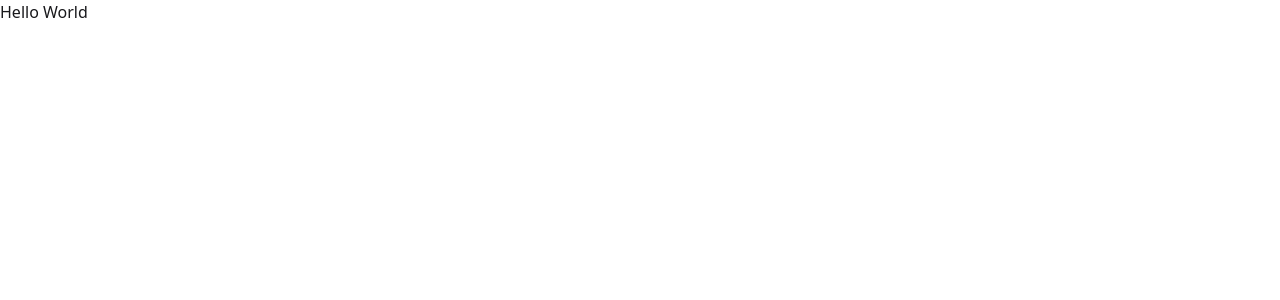
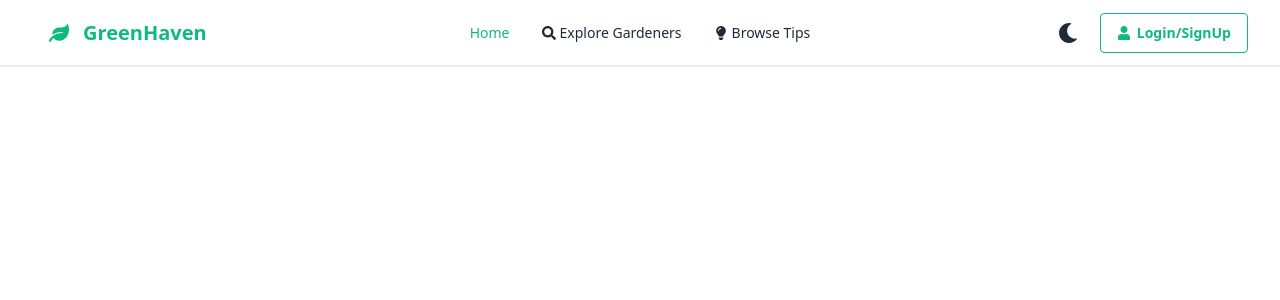
Before and after one commit to TonmoySarker-BD/Greenhaven, a React (Vite) app: page / in a window 1280 px wide. Shown: the top 300 px of the page. Built offline with nearby package versions, Linux system fonts and the light colour scheme.

Commit message:
Added Navbar

```diff
--- a/package.json
+++ b/package.json
@@ -11,6 +11,7 @@
   },
   "dependencies": {
     "@tailwindcss/vite": "^4.1.7",
+    "framer-motion": "^12.12.1",
     "react": "^19.1.0",
     "react-dom": "^19.1.0",
     "react-icons": "^5.5.0",
--- a/src/Routes.jsx
+++ b/src/Routes.jsx
@@ -1,8 +1,16 @@
 import { createBrowserRouter } from "react-router";
+import HomeLayout from "./components/layouts/HomeLayout";
+import Home from "./components/pages/Home/Home";
 
 export const router = createBrowserRouter([
     {
         path: "/",
-        element: <div>Hello World</div>,
+        Component: HomeLayout,
+        children:[
+            {
+                index: true,
+                Component:Home
+            }
+        ]
     },
 ]);
--- /dev/null
+++ b/src/components/common/Footer.jsx
@@ -0,0 +1,11 @@
+import React from 'react';
+
+const Footer = () => {
+    return (
+        <div>
+
+        </div>
+    );
+};
+
+export default Footer;
--- /dev/null
+++ b/src/components/common/NavBar.jsx
@@ -0,0 +1,141 @@
+import { useState, useEffect } from 'react';
+import { Link, NavLink } from 'react-router';
+import {FaLeaf, FaSearch, FaLightbulb, FaPenAlt, FaUser,FaSignOutAlt, FaMoon, FaSun} from 'react-icons/fa';
+import { motion, AnimatePresence } from 'framer-motion';
+
+const NavBar = () => {
+  const [isLoggedIn, setIsLoggedIn] = useState(false);
+  const [darkMode, setDarkMode] = useState(() => {
+    if (typeof window !== 'undefined') {
+      const saved = localStorage.getItem('theme');
+      return saved ? saved === 'dark' : window.matchMedia('(prefers-color-scheme: dark)').matches;
+    }
+    return false;
+  });
+
+  useEffect(() => {
+    document.documentElement.classList.toggle('dark', darkMode);
+    document.documentElement.setAttribute('data-theme', darkMode ? 'dark' : 'light');
+    localStorage.setItem('theme', darkMode ? 'dark' : 'light');
+  }, [darkMode]);
+
+  const toggleTheme = () => setDarkMode(prev => !prev);
+  const handleLogin = () => setIsLoggedIn(true);
+  const handleLogout = () => setIsLoggedIn(false);
+
+  const user = {
+    name: 'Jane Gardener',
+    photo: 'https://img.daisyui.com/images/stock/photo-1534528741775-53994a69daeb.webp'
+  };
+
+  const navLinkClass = (isActive) =>
+    isActive ? 'text-primary font-medium' : 'text-base-content';
+
+  const menu = (
+    <>
+      <li>
+        <NavLink to="/" end className={({ isActive }) => `hover:text-primary ${navLinkClass(isActive)}`}>Home</NavLink>
+      </li>
+      <li>
+        <NavLink to="/explore" className={({ isActive }) => `flex items-center gap-1 hover:text-primary ${navLinkClass(isActive)}`}>
+          <FaSearch className="text-sm" /> Explore Gardeners
+        </NavLink>
+      </li>
+      <li>
+        <NavLink to="/tips" className={({ isActive }) => `flex items-center gap-1 hover:text-primary ${navLinkClass(isActive)}`}>
+          <FaLightbulb className="text-sm" /> Browse Tips
+        </NavLink>
+      </li>
+      {isLoggedIn && (
+        <>
+          <li>
+            <NavLink to="/share-tip" className={({ isActive }) => `flex items-center gap-1 hover:text-primary ${navLinkClass(isActive)}`}>
+              <FaPenAlt className="text-sm" /> Share a Tip
+            </NavLink>
+          </li>
+          <li>
+            <NavLink to="/my-tips" className={({ isActive }) => `hover:text-primary ${navLinkClass(isActive)}`}>My Tips</NavLink>
+          </li>
+        </>
+      )}
+    </>
+  );
+
+  return (
+    <div className="navbar bg-base-100 shadow-sm px-4 sm:px-8">
+      {/* Mobile menu */}
+      <div className="navbar-start">
+        <div className="dropdown">
+          <div tabIndex={0} role="button" className="btn btn-ghost lg:hidden">
+            <svg xmlns="http://www.w3.org/2000/svg" className="h-5 w-5" fill="none" viewBox="0 0 24 24" stroke="currentColor">
+              <path strokeLinecap="round" strokeLinejoin="round" strokeWidth="2" d="M4 6h16M4 12h8m-8 6h16" />
+            </svg>
+          </div>
+          <ul tabIndex={0} className="menu menu-sm dropdown-content mt-3 z-[1] p-2 shadow bg-base-100 rounded-box w-52">
+            {menu}
+          </ul>
+        </div>
+        <Link to="/" className="btn btn-ghost text-xl">
+          <FaLeaf className="text-primary" />
+          <span className="ml-2 font-bold text-primary">GreenHaven</span>
+        </Link>
+      </div>
+
+      {/* Desktop menu */}
+      <div className="navbar-center hidden lg:flex">
+        <ul className="menu menu-horizontal px-1 gap-2">{menu}</ul>
+      </div>
+
+      {/* Right side controls */}
+      <div className="navbar-end gap-2">
+        {/* Theme toggle with animation */}
+        <motion.button
+          onClick={toggleTheme}
+          className="btn btn-ghost btn-circle"
+          aria-label={`Switch to ${darkMode ? 'light' : 'dark'} mode`}
+          initial={{ x: 0 }}
+          animate={{ x: darkMode ? 4 : -4 }}
+          transition={{ type: 'spring', stiffness: 300, damping: 20 }}
+        >
+          <AnimatePresence mode="wait">
+            {darkMode ? (
+              <motion.span key="sun" initial={{ opacity: 0, x: 8 }} animate={{ opacity: 1, x: 0 }} exit={{ opacity: 0, x: -8 }}>
+                <FaSun className="text-xl" />
+              </motion.span>
+            ) : (
+              <motion.span key="moon" initial={{ opacity: 0, x: -8 }} animate={{ opacity: 1, x: 0 }} exit={{ opacity: 0, x: 8 }}>
+                <FaMoon className="text-xl" />
+              </motion.span>
+            )}
+          </AnimatePresence>
+        </motion.button>
+
+        {/* Auth section */}
+        {isLoggedIn ? (
+          <div className="dropdown dropdown-end">
+            <div tabIndex={0} role="button" className="btn btn-ghost btn-circle avatar">
+              <div className="w-10 rounded-full">
+                <img alt="User profile" src={user.photo} />
+              </div>
+            </div>
+            <ul tabIndex={0} className="menu menu-sm dropdown-content mt-3 z-[1] p-2 shadow bg-base-100 rounded-box w-52">
+              <li>
+                <a className="justify-between">Profile <span className="badge">New</span></a>
+              </li>
+              <li><a>Settings</a></li>
+              <li>
+                <button onClick={handleLogout}><FaSignOutAlt /> Logout</button>
+              </li>
+            </ul>
+          </div>
+        ) : (
+          <button onClick={handleLogin} className="btn btn-outline btn-primary btn-sm md:btn-md">
+            <FaUser /> Login/SignUp
+          </button>
+        )}
+      </div>
+    </div>
+  );
+};
+
+export default NavBar;
--- a/src/components/layouts/HomeLayout.jsx
+++ b/src/components/layouts/HomeLayout.jsx
@@ -0,0 +1,23 @@
+import React from 'react';
+import NavBar from '../common/NavBar';
+import { Outlet } from 'react-router';
+import Footer from '../common/Footer';
+
+const HomeLayout = () => {
+    return (
+        <div>
+            <header>
+                <NavBar></NavBar>
+            </header>
+            <main className='min-h-screen'>
+                <Outlet></Outlet>
+            </main>
+            <footer>
+                <Footer></Footer>
+            </footer>
+
+        </div>
+    );
+};
+
+export default HomeLayout;
--- /dev/null
+++ b/src/context/ThemeContext.jsx
@@ -0,0 +1,31 @@
+import { createContext, useContext, useEffect, useState } from 'react';
+
+const ThemeContext = createContext();
+
+export function ThemeProvider({ children }) {
+  const [theme, setTheme] = useState('light');
+
+  useEffect(() => {
+    const savedTheme = localStorage.getItem('theme');
+    const systemPrefersDark = window.matchMedia('(prefers-color-scheme: dark)').matches;
+
+    setTheme(savedTheme || (systemPrefersDark ? 'dark' : 'light'));
+  }, []);
+
+  useEffect(() => {
+    document.documentElement.setAttribute('data-theme', theme);
+    localStorage.setItem('theme', theme);
+  }, [theme]);
+
+  const toggleTheme = () => {
+    setTheme(prev => prev === 'light' ? 'dark' : 'light');
+  };
+
+  return (
+    <ThemeContext.Provider value={{ theme, toggleTheme }}>
+      {children}
+    </ThemeContext.Provider>
+  );
+}
+
+export const useTheme = () => useContext(ThemeContext);
--- a/src/index.css
+++ b/src/index.css
@@ -1,2 +1,32 @@
 @import "tailwindcss";
-@plugin "daisyui";
+
+@plugin "daisyui" {
+  themes: light --default, dark --prefersdark;
+}
+
+@plugin "daisyui/theme" {
+  name: "light";
+  default: true;
+  --color-primary: #10b981;
+  --color-primary-content: #ffffff;
+
+  --color-secondary: #f59e0b;
+  --color-secondary-content: #ffffff;
+
+  --color-accent: #047857;
+  --color-accent-content: #ffffff;
+
+  --color-neutral: #3d4451;
+  --color-neutral-content: #ffffff;
+
+  --color-base-100: #ffffff;
+  --color-base-content: #1f2937;
+}
+@plugin "daisyui/theme" {
+  name: "dark";
+  --color-primary: #10b981;
+  --color-primary-content: #ffffff;
+
+  --color-base-100: #111827;
+  --color-base-content: #e5e7eb;
+}
--- a/src/main.jsx
+++ b/src/main.jsx
@@ -3,9 +3,12 @@ import { createRoot } from 'react-dom/client'
 import './index.css'
 import { router } from './Routes.jsx'
 import { RouterProvider } from 'react-router'
+import { ThemeProvider } from './context/ThemeContext.jsx'
 
 createRoot(document.getElementById('root')).render(
   <StrictMode>
-    <RouterProvider router={router} />
+    <ThemeProvider>
+      <RouterProvider router={router} />
+    </ThemeProvider>
   </StrictMode>,
 )
```
Also changed, not shown: 2 other files (tests, documents, lock files or other folders).
